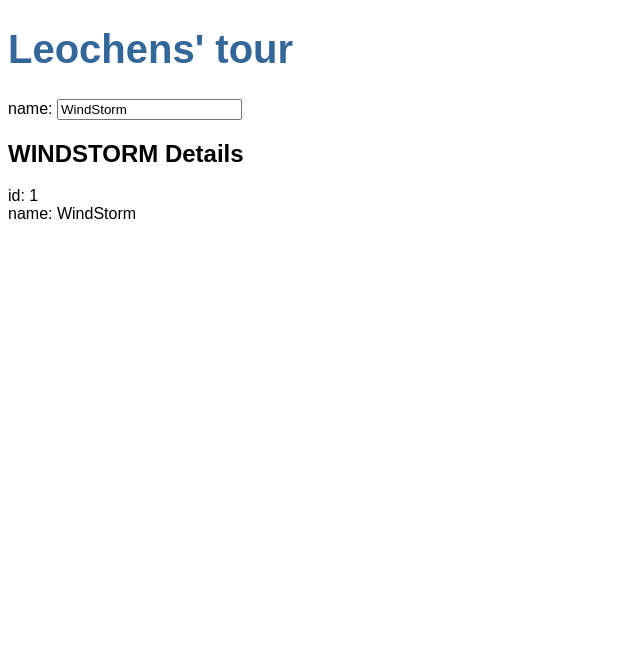
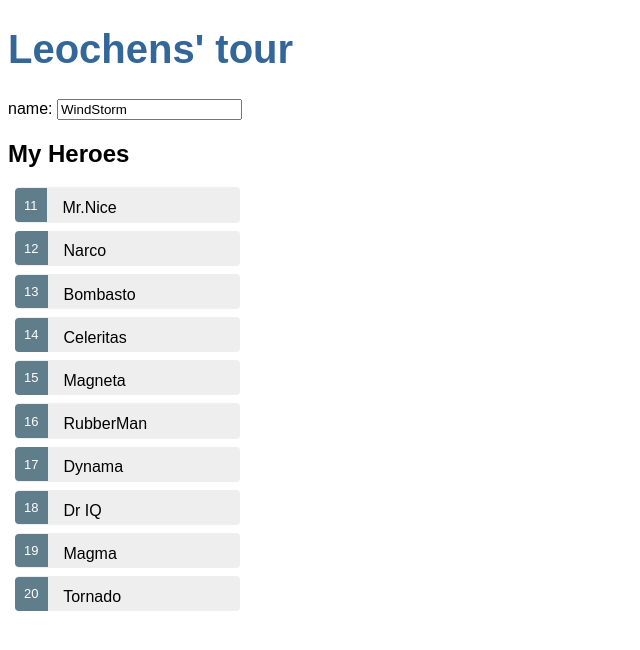
Before and after one commit to Leochens/angular2, an Angular app in the folder angular-tour-of-heroes/: page / in a window 1280 px wide. Shown: the top 650 px of the page, without its empty margins (0-640 px from the left). Built offline with nearby package versions, Linux system fonts and the light colour scheme.

Commit message:
英雄列表

```diff
--- a/angular-tour-of-heroes/src/app/heroes/heroes.component.css
+++ b/angular-tour-of-heroes/src/app/heroes/heroes.component.css
@@ -0,0 +1,48 @@
+/* HeroesComponent's private CSS styles */
+.selected {
+  background-color: #CFD8DC !important;
+  color: white;
+}
+.heroes {
+  margin: 0 0 2em 0;
+  list-style-type: none;
+  padding: 0;
+  width: 15em;
+}
+.heroes li {
+  cursor: pointer;
+  position: relative;
+  left: 0;
+  background-color: #EEE;
+  margin: .5em;
+  padding: .3em 0;
+  height: 1.6em;
+  border-radius: 4px;
+}
+.heroes li.selected:hover {
+  background-color: #BBD8DC !important;
+  color: white;
+}
+.heroes li:hover {
+  color: #607D8B;
+  background-color: #DDD;
+  left: .1em;
+}
+.heroes .text {
+  position: relative;
+  top: -3px;
+}
+.heroes .badge {
+  display: inline-block;
+  font-size: small;
+  color: white;
+  padding: 0.8em 0.7em 0 0.7em;
+  background-color: #607D8B;
+  line-height: 1em;
+  position: relative;
+  left: -1px;
+  top: -4px;
+  height: 1.8em;
+  margin-right: .8em;
+  border-radius: 4px 0 0 4px;
+}
--- a/angular-tour-of-heroes/src/app/heroes/heroes.component.html
+++ b/angular-tour-of-heroes/src/app/heroes/heroes.component.html
@@ -5,6 +5,9 @@
     </label>
 </div>
 
-<h2>{{ hero.name| uppercase }} Details</h2>
-<div><span>id: </span>{{hero.id}}</div>
-<div><span>name: </span>{{hero.name}}</div>
+<h2>My Heroes</h2>
+<ul class="heroes">
+  <li *ngFor="let hero of heroes" (click)="onSelect(hero)">
+    <span class="badge">{{hero.id}}</span> {{hero.name}}
+  </li>
+</ul>
--- a/angular-tour-of-heroes/src/app/heroes/heroes.component.ts
+++ b/angular-tour-of-heroes/src/app/heroes/heroes.component.ts
@@ -1,5 +1,6 @@
 import { Component, OnInit } from '@angular/core';
 import { Hero } from '../hero';
+import { HEROES } from '../mock-heroes'
 @Component({
   selector: 'app-heroes',
   templateUrl: './heroes.component.html',
@@ -11,6 +12,7 @@ export class HeroesComponent implements OnInit {
       id: 1,
       name:"WindStorm"
   };
+  heroes=HEROES;
   constructor() { }
 
   ngOnInit() {
```
